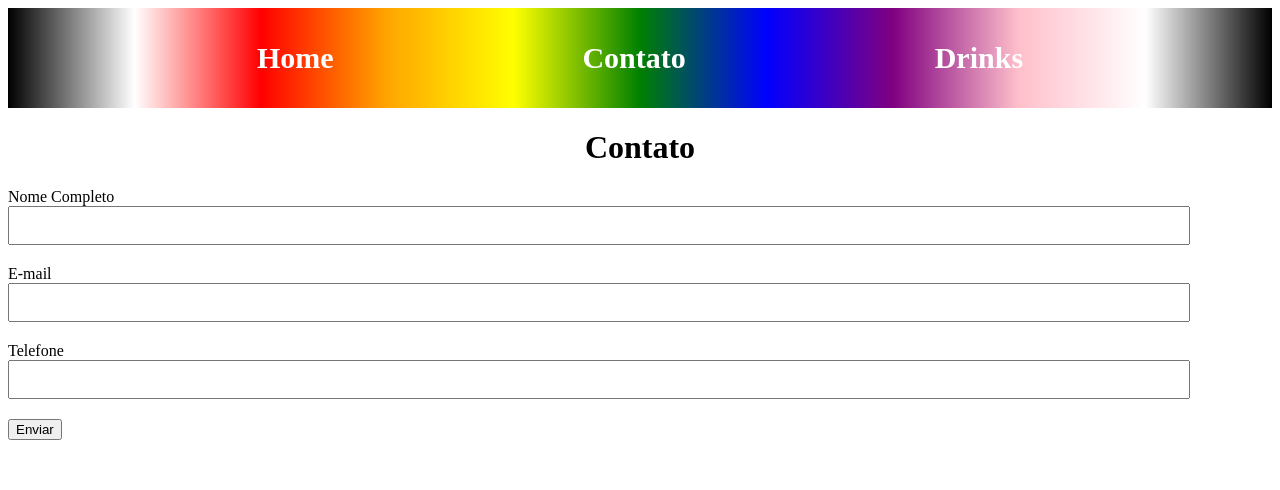
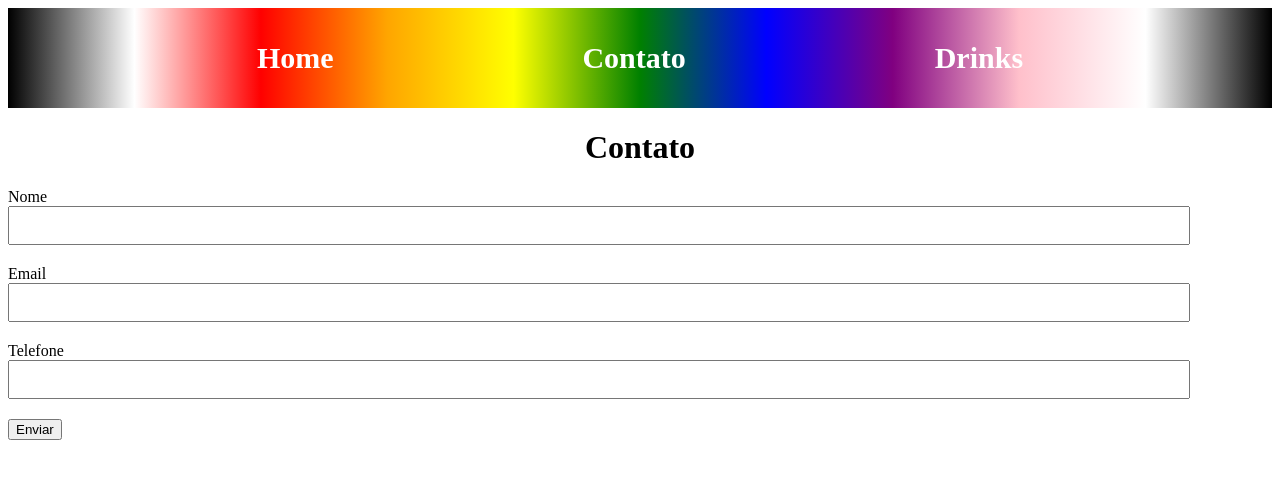
Before and after one commit to LuthGom/T11-M5-S01, a React (Create React App) app: page /contato in a window 1280 px wide. Shown: the top 490 px of the page. Built offline with nearby package versions, Linux system fonts and the light colour scheme; the HTML template or start-up script is replaced by a standard one; a web font is replaced by a local one.

Commit message:
Atividades da aula 8

```diff
--- a/package.json
+++ b/package.json
@@ -6,10 +6,12 @@
     "@testing-library/jest-dom": "^5.16.3",
     "@testing-library/react": "^12.1.4",
     "@testing-library/user-event": "^13.5.0",
+    "axios": "^0.26.1",
     "react": "^18.0.0",
     "react-dom": "^18.0.0",
     "react-router-dom": "^6.3.0",
     "react-scripts": "5.0.0",
+    "react-toastify": "^8.2.0",
     "web-vitals": "^2.1.4"
   },
   "scripts": {
--- a/src/App.jsx
+++ b/src/App.jsx
@@ -1,4 +1,4 @@
-import React, { useState } from "react";
+import React, { Component, useState } from "react";
 import { BrowserRouter as Router, Routes, Route } from "react-router-dom";
 import "./App.css";
 import Header from "./components/Header/Header.jsx";
@@ -27,4 +27,14 @@ function App() {
   );
 }
 
+class Teste extends Component{
+  constructor(props) {
+    super(props)
+  }
+  render() {
+    return(
+      <h1>{this.props.name}</h1>
+    )
+  }
+}
 export default App;
--- a/src/components/Formulario/FormularioContato.jsx
+++ b/src/components/Formulario/FormularioContato.jsx
@@ -2,19 +2,35 @@ import React, { useState } from "react";
 import Input from "../Input/Input.jsx";
 // import contactPic from "../../assets/contact-pic.jpg";
 import Button from "../Button/Button.jsx";
+import axios from "axios";
+
 function Formulario() {
-  const [value, setValue] = useState("");
+  const [value, setValue] = useState({});
   console.log(value);
+  function handleChange(e) {
+    setValue({ ...value, [e.target.name]: e.target.value });
+  }
+const notify = () => toast("Carregando!")
+  const Api = () => {
+    axios.post("https://vila-api.herokuapp.com/contacts", value);
+  };
+  console.log(value);
+  function submit(e) {
+    e.preventDefault();
+    Api();
+    notify()
+  }
   return (
     // Construímos um Componente de Input com tags input/type(text) e label reutilizáveis em qualquer lugar do projeto
-    <div>
-      <Input nome="Nome Completo" onChange={(e) => setValue(e.target.value)} />
-      <Input nome="E-mail" />
-      <Input nome="Telefone" />
+    <form onSubmit={submit}>
+      <Input nome="Nome" onChange={handleChange} name="name" />
+      <Input nome="Email" onChange={handleChange} name="email" />
+      <Input nome="Telefone" onChange={handleChange} name="phone" />
+
       <div>
-        <Button nome="Enviar" click={() => alert("Botão funcionou!")} />
+        <Button nome="Enviar" />
       </div>
-    </div>
+    </form>
   );
 }
 
--- a/src/components/Input/Input.jsx
+++ b/src/components/Input/Input.jsx
@@ -1,16 +1,17 @@
 import React from 'react';
 import styles from "./Input.module.css";
 
-function Input({nome, onChange}) {
+function Input({nome, onChange, name, type, value}) {
 
     return (
         <div className={styles.containerEstilo}>
         <label htmlFor="nome">{nome}</label>
         <input
           className={styles.inputEstilo}
-          type="text"
-          name="nome"
+          type={type}
+          name={name}
           id="nome"
+          value={value}
           onChange={onChange}
         />
       </div>
```
Also changed, not shown: 1 other file (tests, documents, lock files or other folders).
